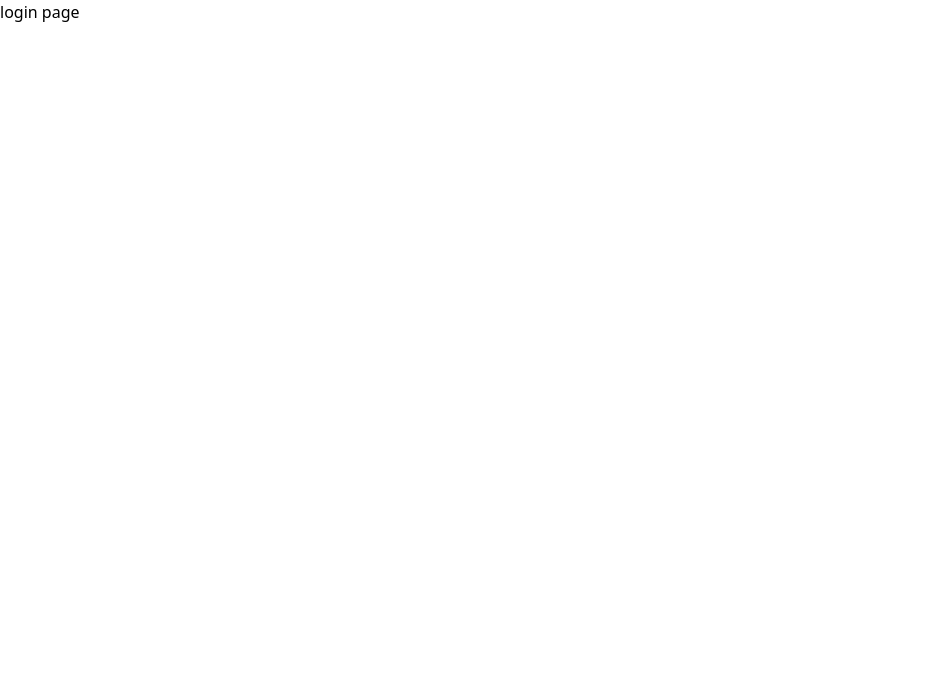
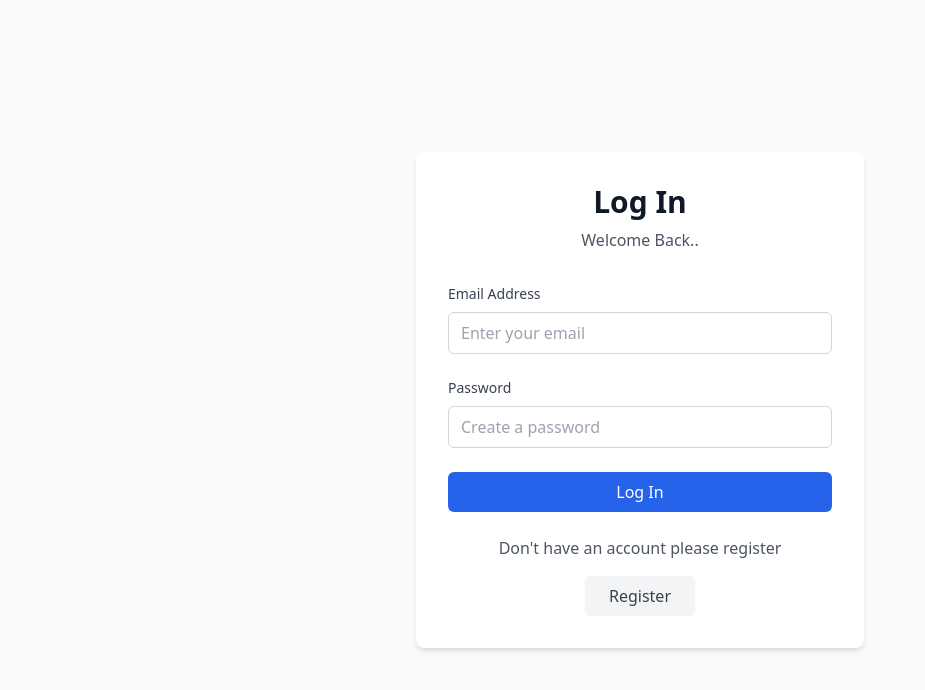
Before and after one commit to Praveen7Tech/User_Mgmt_Frontend, a React (Vite) app: page / in a window 1280 px wide. Shown: the top 690 px of the page, without its empty margins (0-925 px from the left). Built offline with nearby package versions, Linux system fonts and the light colour scheme.

Commit message:
user login/register

```diff
--- a/src/App.jsx
+++ b/src/App.jsx
@@ -4,19 +4,26 @@ import Login from './pages/Login'
 import { Routes, Route } from 'react-router-dom'
 import Home from './pages/Home'
 import Register from './pages/Register'
+import ProtectedRoute from './context/ProtectedRoute'
+import PublicRoute from './context/PublicRoute'
 
 function App() {
   return (
     <>
       <Routes>
         <Route path="/"
-         element={<Login/>}
-         />
-         <Route path="/Register"
-         element={<Register/>}
+         element={
+          <PublicRoute>
+             <Register/>
+         </PublicRoute>
+        }
          />
          <Route path="/Home"
-         element={<Home/>}
+         element={
+          <ProtectedRoute>
+              <Home/>
+         </ProtectedRoute>
+        }
          />
       </Routes>
     </>
--- a/src/components/Navbar.jsx
+++ b/src/components/Navbar.jsx
@@ -1,9 +1,21 @@
 import React from 'react'
+import { useDispatch, useSelector } from 'react-redux'
+import { logoutUser } from '../redux/userSlice'
 
 const Navbar = () => {
+
+  const dispatch = useDispatch()
+  const LogOut =()=>{
+    console.log("button click")
+    dispatch(logoutUser())
+  }
+  const userInfo = useSelector((store)=> store.user.userinfo)
   return (
-    <div>
-      navbar
+    <div className='flex justify-between p-3 m3 bg-pink-200'>
+      <h2 className='font-bold p-2 m-2 text-xl'>Welcome Home : <span className='font-normal'>{userInfo.name}</span></h2>
+      <button className='bg-green-300 py-2 px-8 m-2 rounded-lg'
+      onClick={LogOut}>LogOut
+      </button>
     </div>
   )
 }
--- a/src/components/RegisterForm.jsx
+++ b/src/components/RegisterForm.jsx
@@ -8,6 +8,8 @@ import { useNavigate } from "react-router-dom";
 import {validateForm} from "../utils/validateForm"
 
 const RegisterForm = () => {
+  const [isLogin, setLogin] = useState(false)
+
   const [name, setName] = useState("");
   const [email, setEmail] = useState("");
   const [password, setPassword] = useState("");
@@ -22,22 +24,23 @@ const RegisterForm = () => {
   const navigate = useNavigate()
 
 
-  const checkValidation = ()=>{
-    const {nameError,emailError,paswordError} = validateForm(name,email,password)
+  const checkValidation = async()=>{
+    const {nameError,emailError,paswordError} = validateForm(name,email,password,isLogin)
     setNameMsg(nameError)
     setEmailMsg(emailError)
     setPassMsg(paswordError)
 
     if(nameError || emailError || paswordError) return;
 
-    FormSubmit()
+    await FormSubmit()
   }
 
 const FormSubmit= async()=>{
     try {
-        const formData = {name,email,password}
-        console.log("data",formData)
-        const {data} = await axios.post("http://localhost:3003/api/auth/register", formData)
+        const formData = isLogin ? {name,email,password} : {email,password}
+        console.log("dta-",formData)
+        const url = isLogin ? "http://localhost:3003/api/auth/register" : "http://localhost:3003/api/auth/login"
+        const {data} = await axios.post(url, formData)
 
         dispatch(setUser({user : data.user, token : data.token}))
         navigate("/Home")
@@ -55,12 +58,14 @@ const FormSubmit= async()=>{
       <div className="max-w-md w-full bg-white rounded-lg shadow-md p-8">
         <div className="text-center mb-8">
           <h1 className="text-3xl font-bold text-gray-900 mb-2">
-            Create Account
+           {isLogin ? "Create Account" : "Log In" }
           </h1>
-          <p className="text-gray-600">Join us today</p>
+          <p className="text-gray-600">{isLogin ? "Join us today" : "Welcome Back.."}</p>
         </div>
 
         <form className="space-y-6" onSubmit={(e)=> e.preventDefault()}>
+          <div>
+          {isLogin &&
           <div>
             <label
               htmlFor="name"
@@ -77,6 +82,8 @@ const FormSubmit= async()=>{
               onChange={(e)=> setName(e.target.value)}
             />
             <span className="text-red-500 text-sm">{nameMsg}</span>
+          </div>
+          }
           </div>
 
           <div>
@@ -121,21 +128,19 @@ const FormSubmit= async()=>{
             className="w-full bg-blue-600 text-white py-2 px-4 rounded-md hover:bg-blue-700 focus:outline-none focus:ring-2 focus:ring-blue-500 focus:ring-offset-2 transition duration-200 font-medium"
             onClick={checkValidation}
           >
-            Register
+            {isLogin ? "Register" : "Log In"}
           </button>
         </form>
 
         <div className="mt-6 text-center">
-          <p className="text-gray-600 mb-4">Already have an account?</p>
+          <p className="text-gray-600 mb-4">{isLogin ? "Already have an account?" : "Don't have an account please register"}</p>
           <button
             className="inline-block bg-gray-100 text-gray-700 py-2 px-6 rounded-md hover:bg-gray-200 transition duration-200 font-medium cursor-pointer"
             onClick={() => {
-              // Add your navigation logic here
-              // For example: navigate('/login') if using React Router
-              console.log("Navigate to login");
+              setLogin(!isLogin)
             }}
           >
-            Login
+            {isLogin ? "Login" : "Register"}
           </button>
         </div>
       </div>
--- /dev/null
+++ b/src/context/ProtectedRoute.jsx
@@ -0,0 +1,12 @@
+import { useSelector } from "react-redux"
+import { Navigate} from "react-router-dom"
+
+const ProtectedRoute = ({children})=>{
+    const user = useSelector((store)=> store.user.token)
+    console.log("tok",user)
+
+    return user ? children : <Navigate to="/" replace></Navigate>
+
+}
+
+export default ProtectedRoute;
--- /dev/null
+++ b/src/context/PublicRoute.jsx
@@ -0,0 +1,11 @@
+import { useSelector } from "react-redux"
+import { Navigate } from "react-router-dom"
+
+
+const PublicRoute = ({children})=>{
+    const user = useSelector((store)=> store.user.token)
+
+    return !user ? children : <Navigate to="/Home" replace/>
+}
+
+export default PublicRoute
--- a/src/pages/Home.jsx
+++ b/src/pages/Home.jsx
@@ -1,8 +1,10 @@
 import React from 'react'
+import Navbar from '../components/Navbar'
 
 function Home() {
   return (
     <div>
+      <Navbar/>
       home page
     </div>
   )
--- a/src/redux/userSlice.js
+++ b/src/redux/userSlice.js
@@ -4,17 +4,21 @@ import { createSlice } from "@reduxjs/toolkit";
 const userSlice = createSlice({
     name : "user",
     initialState : {
-        userinfo : null,
-        token : null
+        userinfo :JSON.parse(localStorage.getItem("user")) || null,
+        token : JSON.parse(localStorage.getItem("key")) || null
     },
     reducers : {
         setUser :(state,action)=>{
             state.userinfo = action.payload.user
             state.token = action.payload.token
+            localStorage.setItem("key",JSON.stringify(action.payload.token))
+            localStorage.setItem("user", JSON.stringify(action.payload.user))
         },
         logoutUser :(state)=>{
             state.userinfo = null
             state.token = null
+            localStorage.removeItem("key")
+            localStorage.removeItem("user")
         }
     }
 })
--- a/src/utils/validateForm.jsx
+++ b/src/utils/validateForm.jsx
@@ -1,11 +1,11 @@
 
-export const validateForm =(name,email,password)=>{
+export const validateForm =(name,email,password,isLogin=true)=>{
     const emailValid = /^\S+@\S+\.\S+$/.test(email);
     const passwordValid = /^(?=.*?[A-Z])(?=.*?[a-z])(?=.*?[0-9])(?=.*?[#?!@$%^&*-]).{8,}$/.test(password);
-    const nameValid = /^[A-Za-z\s\-.']+$/.test(name)
+    const nameValid = isLogin ? /^[A-Za-z\s\-.']+$/.test(name) : true
 
     return {
-        nameError: !nameValid ? "Name not valid" : null,
+        nameError: isLogin && !nameValid ? "Name not valid" : null,
         emailError: !emailValid ? "Email not valid" : null,
         paswordError: !passwordValid ? "Password not valid" : null,
     }
```
